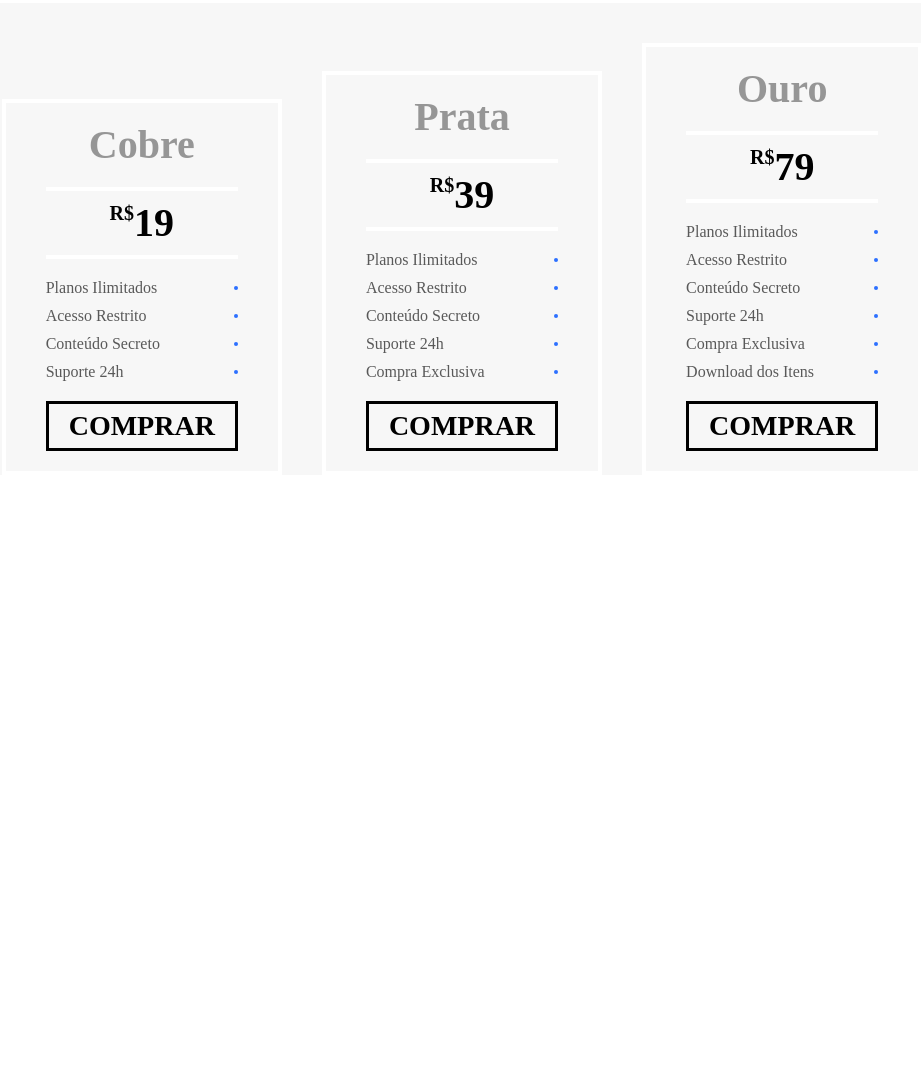
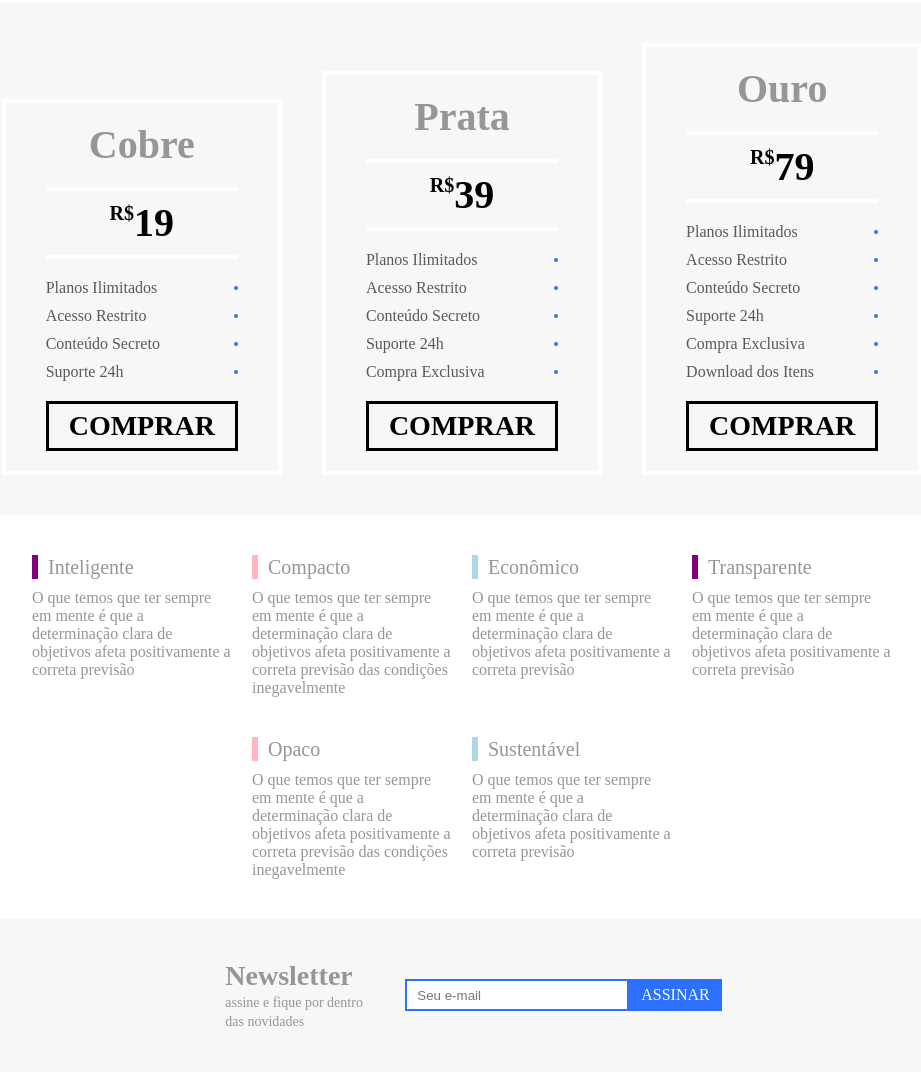
Before and after one commit to gablucas/curso-origamid-site-flexblog, a plain HTML site: page index.html in a window 1280 px wide. Shown: the part 1656-2731 px from the top of the page, without its empty margins (178-1099 px from the left). Before the commit the page ends 2131 px from the top, so only its background shows below. Drawn offline with Linux system fonts and the light colour scheme.

Commit message:
Adicionado a seção Newsletter a pagina Home

```diff
--- a/index.html
+++ b/index.html
@@ -24,10 +24,10 @@
 
             <nav>
                 <ul class="header-menu font-1-m">
-                    <li><a href="./">Sobre</a></li>
-                    <li><a href="./">Produtos</a></li>
-                    <li><a href="./">Preço</a></li>
-                    <li><a href="./">Contato</a></li>
+                    <li><a href="#sobre">Sobre</a></li>
+                    <li><a href="#produtos">Produtos</a></li>
+                    <li><a href="#planos">Planos</a></li>
+                    <li><a href="#contato">Contato</a></li>
                 </ul>
             </nav>
         </div>
@@ -39,7 +39,7 @@
     </main>
 
     <!-- Seção 3: Sobre -->
-    <section class="sobre container">
+    <section class="sobre container" id="sobre">
         <h2 class="font-1-xl">Sobre</h2>
 
         <div class="sobre-conteudo">
@@ -56,8 +56,8 @@
         </div>
     </section>
 
-    <!-- Seção 3: Produtos -->
-    <section class="produtos container">
+    <!-- Seção 4: Produtos -->
+    <section class="produtos container" id="produtos">
         <h2 class="font-1-xl">Produtos</h2>
 
         <div class="produtos-conteudo">
@@ -76,8 +76,8 @@
         </div>
     </section>
 
-    <!-- Seção 4: Planos -->
-    <section class="planos-bg">
+    <!-- Seção 5: Planos -->
+    <section class="planos-bg" id="planos">
         <div class="planos container">
             <div>
                 <h3 class="font-1-xl cor-6">Cobre</h3>
@@ -119,5 +119,50 @@
             </div>
         </div>
     </section>
+
+    <!-- Seção 6: Valores -->
+    <section class="valores container">
+        <div>
+            <h2 class="purple font-1-l cor-6">Inteligente</h2>
+            <p class="cor-6">O que temos que ter sempre em mente é que a determinação clara de objetivos afeta positivamente a correta previsão</p>
+        </div>
+        <div>
+            <h2 class="pink font-1-l cor-6">Compacto</h2>
+            <p class="cor-6">O que temos que ter sempre em mente é que a determinação clara de objetivos afeta positivamente a correta previsão das condições inegavelmente</p>
+        </div>
+        <div>
+            <h2 class="blue font-1-l cor-6">Econômico</h2>
+            <p class="cor-6">O que temos que ter sempre em mente é que a determinação clara de objetivos afeta positivamente a correta previsão</p>
+        </div>
+        <div>
+            <h2 class="purple font-1-l cor-6">Transparente</h2>
+            <p class="cor-6">O que temos que ter sempre em mente é que a determinação clara de objetivos afeta positivamente a correta previsão</p>
+        </div>
+        <div>
+            <h2 class="pink font-1-l cor-6">Opaco</h2>
+            <p class="cor-6">O que temos que ter sempre em mente é que a determinação clara de objetivos afeta positivamente a correta previsão das condições inegavelmente</p>
+        </div>
+        <div>
+            <h2 class="blue font-1-l cor-6">Sustentável</h2>
+            <p class="cor-6">O que temos que ter sempre em mente é que a determinação clara de objetivos afeta positivamente a correta previsão</p>
+        </div>
+    </section>
+
+    <!-- Seção 7: Newsletter -->
+    <section class="newsletter-bg">
+        <div class="newsletter container">
+            <div>
+                <h3 class="font-1-x cor-6">Newsletter</h3>
+                <p class="font-1-s cor-6">assine e fique por dentro das novidades</p>
+            </div>
+
+            <form action="">
+                <input type="email" name="email" id="email" placeholder="Seu e-mail">
+
+                <button class="font-1-x-b-u cor-0">Assinar</button>
+            </form>
+        </div>
+    </section>
+
 </body>
 </html>
--- a/style.css
+++ b/style.css
@@ -2,10 +2,10 @@
 body {
     font-family: 'Nunito';
     margin: 0px;
-    height: 2000px;
+    height: 4000px;
 }
 
-h1, h2, h3, p, ul {
+h1, h2, h3, p, ul, input, button {
     margin: 0px;
     padding: 0px;
 }
@@ -23,7 +23,6 @@ img {
     max-width: 100%;
     display: block;
 }
-
 
 /* Utilidades - Componentes */
 .container {
@@ -90,7 +89,6 @@ img {
 .font-1-s {
     font: 500 .875rem/1.4 "Nunito";
 }
-
 
 /* Home - Header */
 .header-info-bg {
@@ -218,6 +216,7 @@ img {
 
 .planos {
     padding-top: 40px;
+    padding-bottom: 40px;
 
     display: flex;
     justify-content: center;
@@ -275,3 +274,87 @@ img {
     padding: 5px 20px;
     border: 3px solid var(--cor-12);
 }
+
+/* Home - Valores */
+.valores {
+    padding-top: 40px;
+    padding-bottom: 40px;
+
+    display: flex;
+    justify-content: center;
+    flex-wrap: wrap;
+    gap: 40px 20px;
+}
+
+.valores div {
+    flex: 1 0 300px;
+    max-width: 25ch;
+}
+
+.valores div h2 {
+    display: flex;
+    align-items: center;
+}
+
+.valores div h2::before {
+    content: "";
+    display: inline-block;
+    width: 6px;
+    height: 24px;
+    margin-right: 10px;
+    background: #2c70ff;
+}
+
+.valores div h2.purple::before {
+    background-color: purple;
+}
+
+.valores div h2.pink::before {
+    background-color: lightpink;
+}
+
+.valores div h2.blue::before {
+    background-color: lightblue;
+}
+
+.valores div p {
+    margin-top: 10px;
+}
+
+/* Home - Newsletter */
+.newsletter-bg {
+    background: var(--cor-1);
+}
+
+.newsletter {
+    padding-top: 40px;
+    padding-bottom: 40px;
+
+    display: flex;
+    justify-content: center;
+    align-items: center;
+    gap: 40px;
+}
+
+.newsletter div p {
+    max-width: 20ch;
+}
+
+.newsletter form {
+    display: flex;
+}
+
+.newsletter form input,
+.newsletter form button {
+    padding: 5px 10px;
+    border: 2px solid #2c70ff;
+}
+
+.newsletter form input {
+    flex: 1 0 200px;
+}
+
+.newsletter form button {
+    font: inherit;
+    background: #2c70ff;
+}
```
